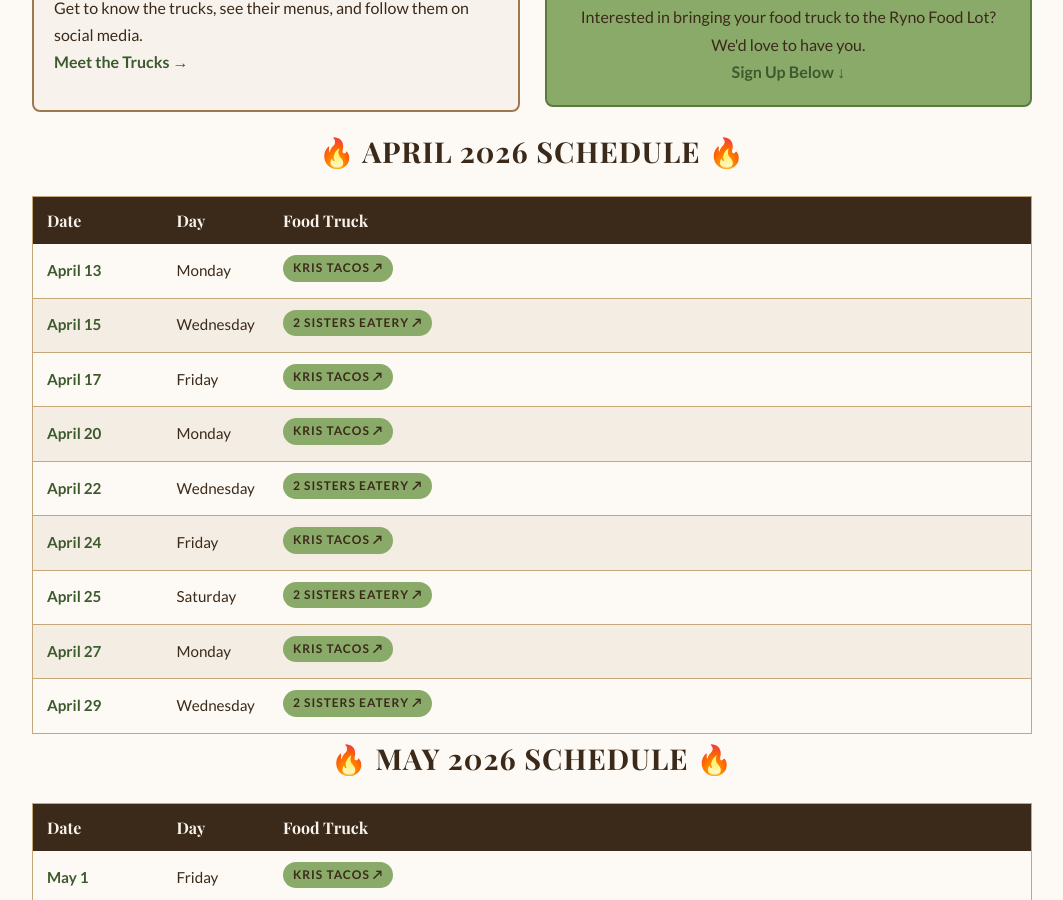
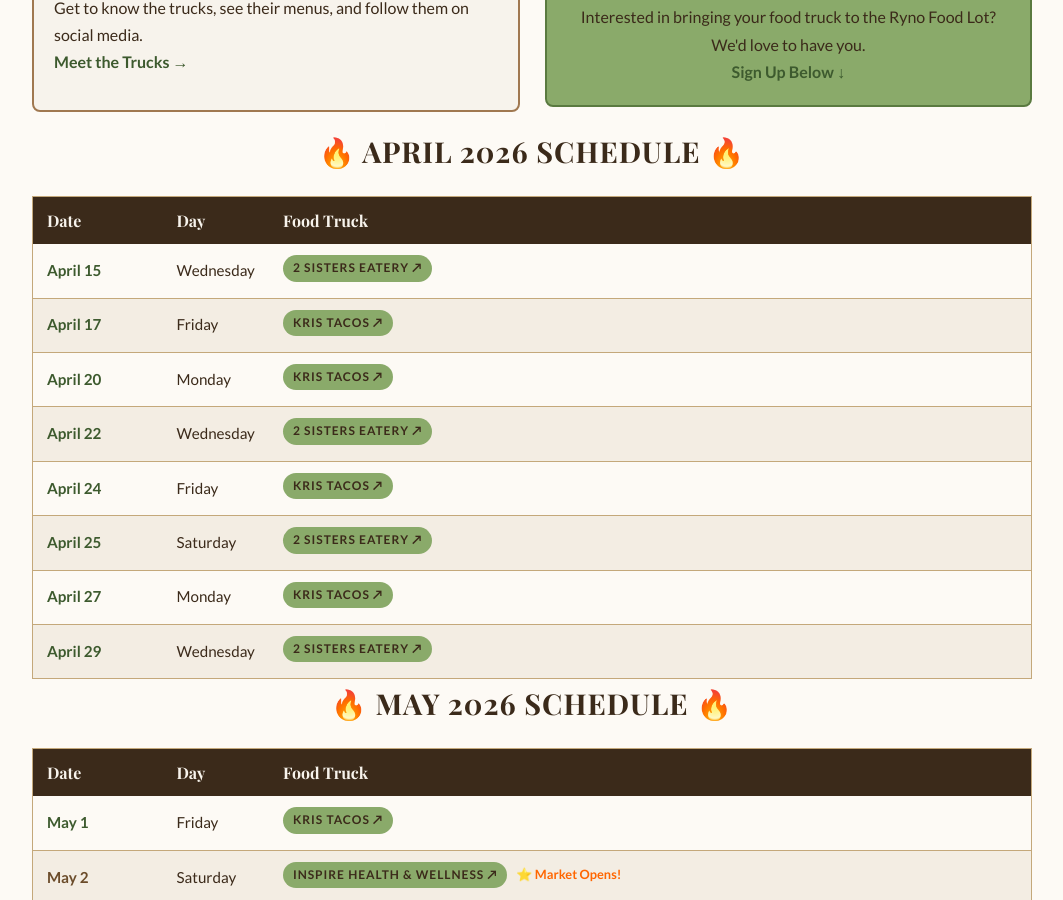
Before and after one commit to blueearthcommunitymarket/blueearthcommunitymarket.github.io, a Jekyll site: the page built from ryno-food-lot/index.html, in a window 1280 px wide and 900 px high, scrolled down 479 px. Shown: the whole window, without its empty margins (108-1171 px from the left). Built offline with Jekyll 4.4.1, drawn with Linux system fonts in a browser that asks for light colours; some web fonts are replaced.

Commit message:
Auto: Remove 1 past food truck date(s)

```diff
--- a/ryno-food-lot/index.html
+++ b/ryno-food-lot/index.html
@@ -220,7 +220,6 @@
                 <tr><th style="width:130px;">Date</th><th style="width:100px;">Day</th><th>Food Truck</th></tr>
             </thead>
             <tbody>
-                <tr><td class="race-date">April 13</td><td>Monday</td><td><span class="tag"><a href="https://www.facebook.com/share/1AquB7sxYj/?mibextid=wwXIfr" target="_blank" rel="noopener" style="color:inherit;text-decoration:none;">Kris Tacos ↗</a></span></td></tr>
                 <tr><td class="race-date">April 15</td><td>Wednesday</td><td><span class="tag"><a href="https://www.facebook.com/share/18GUPLUwMf/?mibextid=wwXIfr" target="_blank" rel="noopener" style="color:inherit;text-decoration:none;">2 Sisters Eatery ↗</a></span></td></tr>
                 <tr><td class="race-date">April 17</td><td>Friday</td><td><span class="tag"><a href="https://www.facebook.com/share/1AquB7sxYj/?mibextid=wwXIfr" target="_blank" rel="noopener" style="color:inherit;text-decoration:none;">Kris Tacos ↗</a></span></td></tr>
                 <tr><td class="race-date">April 20</td><td>Monday</td><td><span class="tag"><a href="https://www.facebook.com/share/1AquB7sxYj/?mibextid=wwXIfr" target="_blank" rel="noopener" style="color:inherit;text-decoration:none;">Kris Tacos ↗</a></span></td></tr>
```
